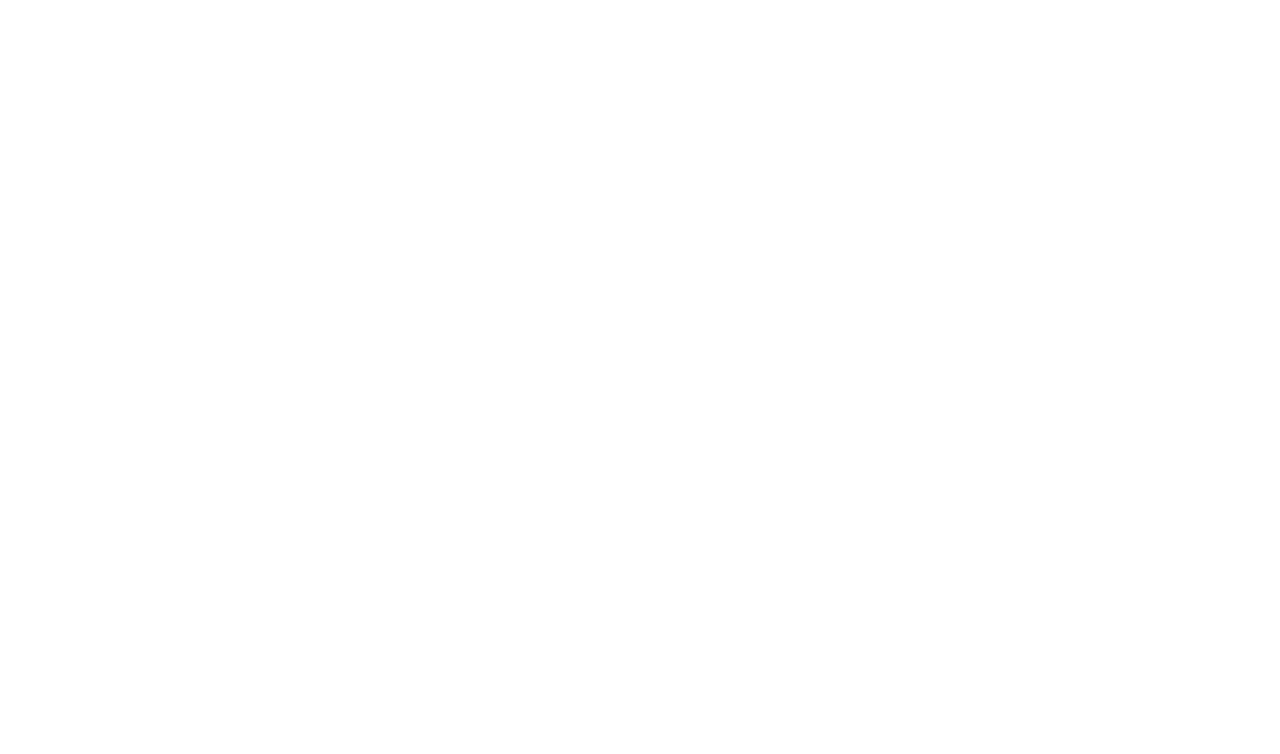
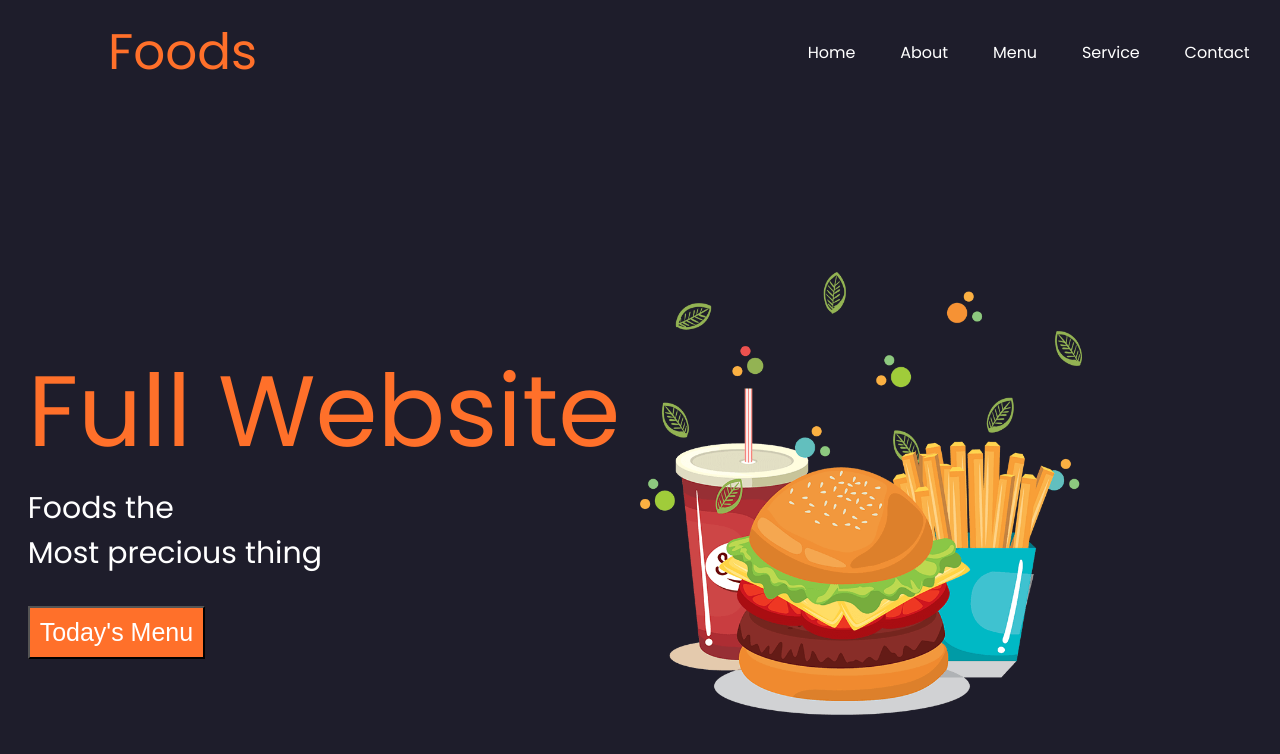
Before and after one commit to angelrroa/proyectoHtmlCss, a plain HTML site: page index.html in a window 1280 px wide. Drawn offline with Linux system fonts and the light colour scheme.

Commit message:
style: :lipstick: styles nav and fisrt section
- Implement navigation bar with menu items
- Design and structure the first section of the page

@CampusLands

```diff
--- a/css/style.css
+++ b/css/style.css
@@ -0,0 +1,69 @@
+@import url(variables.css);
+@import url('https://fonts.googleapis.com/css2?family=Poppins:ital,wght@0,100;0,200;0,300;0,400;0,500;0,600;0,700;0,800;0,900;1,100;1,200;1,300;1,400;1,500;1,600;1,700;1,800;1,900&display=swap');
+body{
+    background-color: var(--colorBody);
+    font-family: 'Poppins', sans-serif;
+}
+.container{
+    display: grid;
+    grid-template-columns: 7fr 5fr;
+    align-items: center;
+
+}
+.container .logo a{
+    color: var(--colorFirst);
+    margin: 100px;
+    font-size: 50px;
+
+}
+
+.container .menu ul{
+    color: var(--colorSecond);
+    list-style: none;
+    display: grid;
+    grid-auto-flow: column;
+    align-items: center;
+    justify-items: center ;
+
+}
+.container .menu ul li{
+    padding: 5px 10px;
+    margin: 10px;
+    border: 1px solid transparent;
+    transition: border-color 0.3s;
+
+}
+.container .menu ul li:hover{
+    border-color: green;
+
+}
+.content{
+    display: grid;
+    grid-template-columns: 1fr 1fr;
+    align-items: center;
+    justify-items: center;
+    grid-template-rows: 1fr;
+    height: 100vh;
+
+}
+.content .textos a{
+    font-size:100px;
+    color: var(--colorFirst);
+}
+.content .textos p{
+    font-size: 30px;
+    margin: 0;
+    color: var(--colorSecond);
+}
+.content .textos button{
+    background-color: var(--colorFirst);
+    padding: 10px;
+    color: var(--colorSecond);
+    font-size: 25px;
+    margin-top: 30px;
+}
+.content .imagen img{
+    height: 70%;
+    width: 70%;
+
+}
--- a/index.html
+++ b/index.html
@@ -1,11 +1,40 @@
 <!DOCTYPE html>
 <html lang="en">
+
 <head>
     <meta charset="UTF-8">
     <meta name="viewport" content="width=device-width, initial-scale=1.0">
-    <title>Document</title>
+    <link rel="stylesheet" href="css/style.css">
+    <title>Proyecto</title>
 </head>
+
 <body>
+    <div class="container">
+        <div class="logo">
+            <a>Foods</a>
+        </div>
+        <nav class="menu">
+            <ul>
+                <li>Home</li>
+                <li>About</li>
+                <li>Menu</li>
+                <li>Service</li>
+                <li>Contact</li>
+            </ul>
 
+        </nav>
+    </div>
+    <div class="content">
+        <div class="textos">
+            <a>Full Website</a>
+            <p>Foods the</p>
+            <p>Most precious thing</p>
+            <button>Today's Menu</button>
+        </div>
+        <div class="imagen">
+            <img src="storage/img/home.png" alt="">
+        </div>
+    </div>
 </body>
+
 </html>
```
